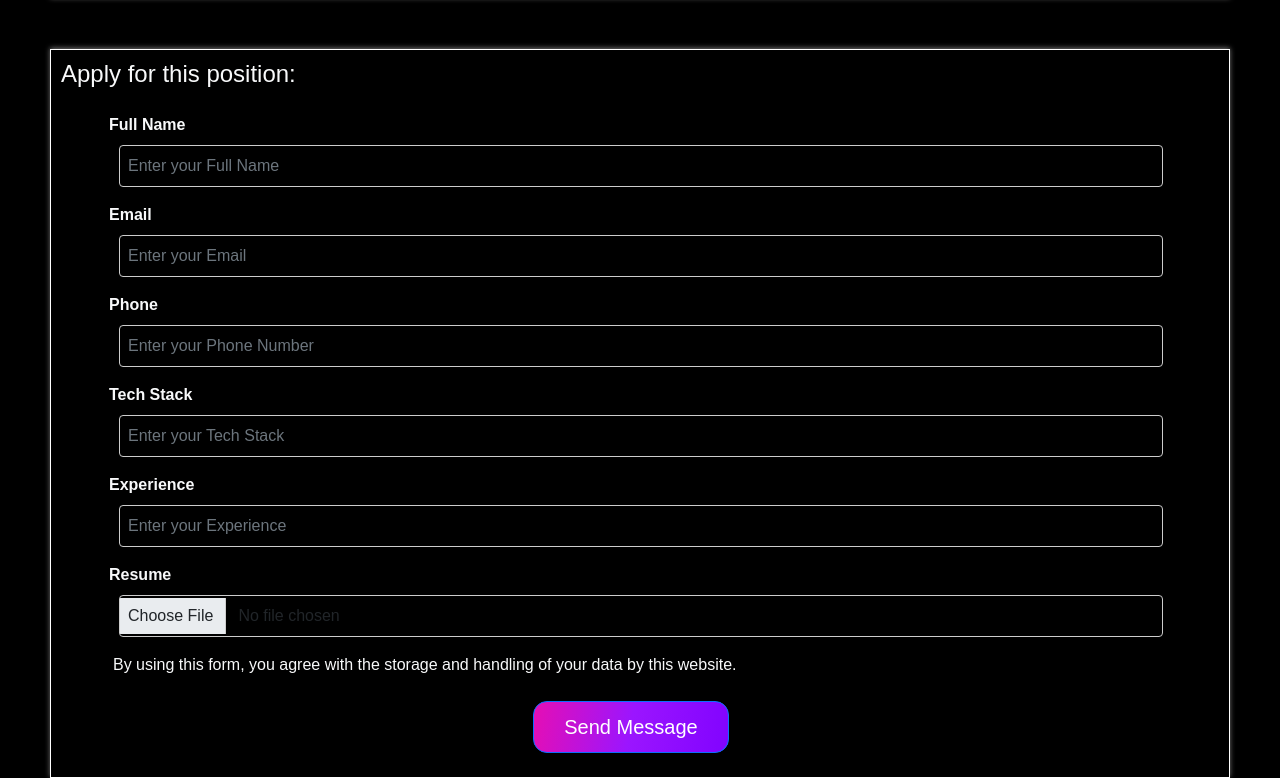
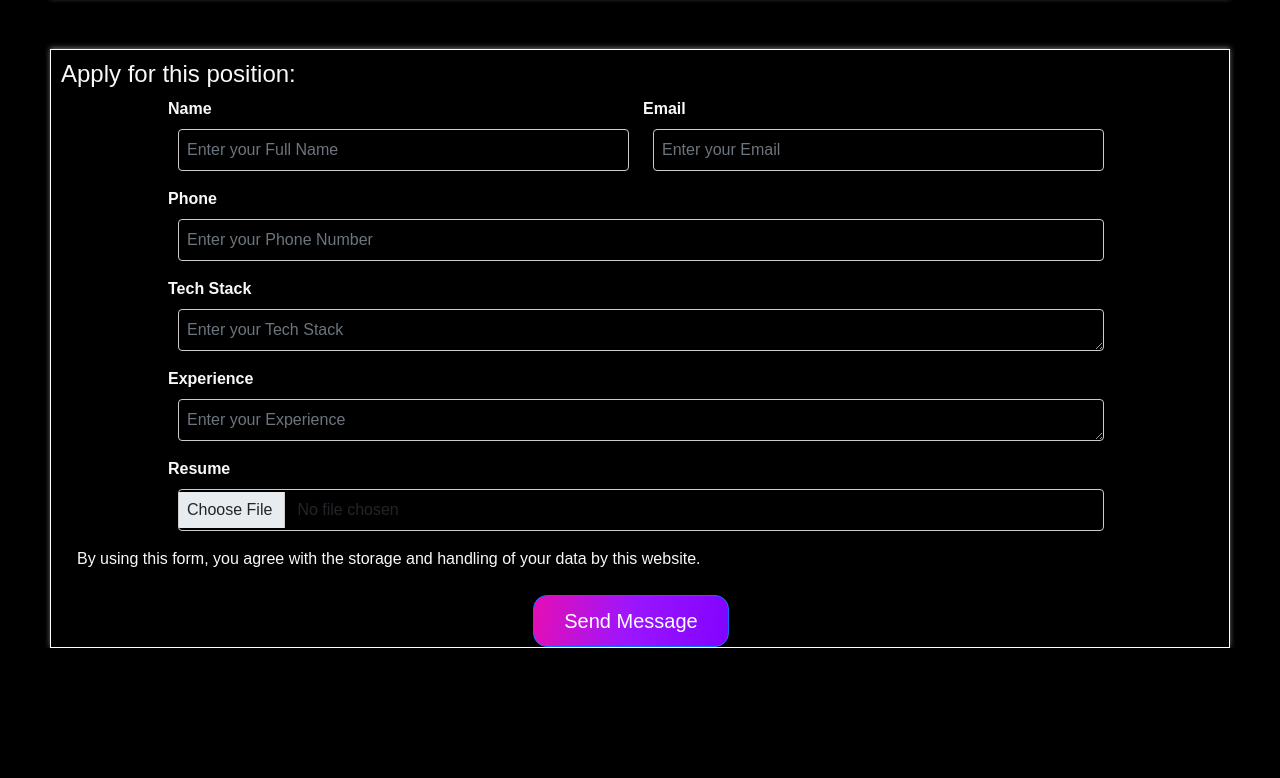
Before and after one commit to pritam-techonsy/website, a plain HTML site: page softwareDev.html in a window 1280 px wide. Shown: the part 1071-1849 px from the top of the page. After the commit the page ends 1719 px from the top, so only its background shows below. Drawn offline with nearby package versions, Linux system fonts and the light colour scheme.

Commit message:
softDev page edited

```diff
--- a/softwareDev.html
+++ b/softwareDev.html
@@ -141,41 +141,50 @@
     <div class="job-description">
         <h4 class="text-light">Apply for this position:</h4>
         <form id="contactForm" class="container mt-5 m-sm-0">
-            <div class="row justify-content-center m-4">
-                <div class="col-md-12 col-sm-12">
+            <div class="row justify-content-center">
+                <div class="col-md-5 col-sm-12">
                   <div class="form-group mb-3">
-                        <label for="name" class="form-label text-light">Full Name</label>
-                        <input type="text" class="form-control" id="name" name="name" placeholder="Enter your Full Name" required>
+                    <label for="name" class="form-label text-light">Name</label>
+                    <input type="text" class="form-control" id="name" name="name" placeholder="Enter your Full Name" required >
                   </div>
                 </div>
-                <div class="col-md-12 col-sm-12">
+                <div class="col-md-5 col-sm-12">
                   <div class="form-group mb-3">
                     <label for="email" class="form-label text-light">Email</label>
-                        <input type="email" class="form-control" id="email" name="email" placeholder="Enter your Email" required>
+                    <input type="email" class="form-control" id="email" name="email" placeholder="Enter your Email" required >
                   </div>
                 </div>
-                <div class="col-md-12 col-sm-12">
+              </div>
+              <div class="row justify-content-center">
+                <div class="col-md-10 col-sm-12">
                   <div class="form-group mb-3">
-                        <label for="phoneNo" class="form-label text-light">Phone</label>
-                        <input type="tel" class="form-control" id="phoneNo" name="phoneNo" placeholder="Enter your Phone Number" required>
+                    <label for="subject" class="form-label text-light">Phone</label>
+                    <input type="text" class="form-control" id="subject" name="subject" placeholder="Enter your Phone Number" required >
                   </div>
                 </div>
-                <div class="col-md-12 col-sm-12">
+              </div>
+              <div class="row justify-content-center">
+                <div class="col-md-10">
                   <div class="form-group mb-3">
-                        <label for="techStack" class="form-label text-light">Tech Stack</label>
-                        <input type="text" class="form-control" id="techStack" name="techStack" placeholder="Enter your Tech Stack" required>
+                    <label for="message" class="form-label text-light">Tech Stack</label>
+                    <textarea class="form-control " id="message" name="message" rows="1" placeholder="Enter your Tech Stack" required  ></textarea>
                   </div>
                 </div>
-                <div class="col-md-12 col-sm-12">
+              </div>
+              <div class="row justify-content-center">
+                <div class="col-md-10">
                   <div class="form-group mb-3">
-                        <label for="exp" class="form-label text-light">Experience</label>
-                        <input type="text" class="form-control" id="exp" name="exp" placeholder="Enter your Experience" required>
+                    <label for="message" class="form-label text-light">Experience</label>
+                    <textarea class="form-control " id="message" name="message" rows="1" placeholder="Enter your Experience" required  ></textarea>
                   </div>
                 </div>
-                <div class="col-md-12 col-sm-12">
+              </div>
+              <div class="row justify-content-center">
+                <div class="col-md-10 col-sm-12">
                     <div class="form-group mb-3">
                         <label for="resume" class="form-label text-light">Resume</label>
                         <input type="file" class="form-control" id="resume" name="resume" required>
+                    </div>
                 </div>
               </div>
                 <div class="col-md-12 col-sm-12">
```
Lines whose indentation alone changed are shown as unchanged.
